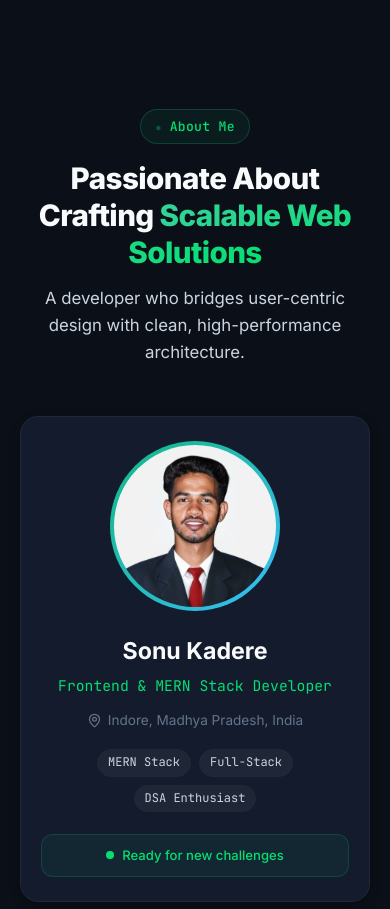
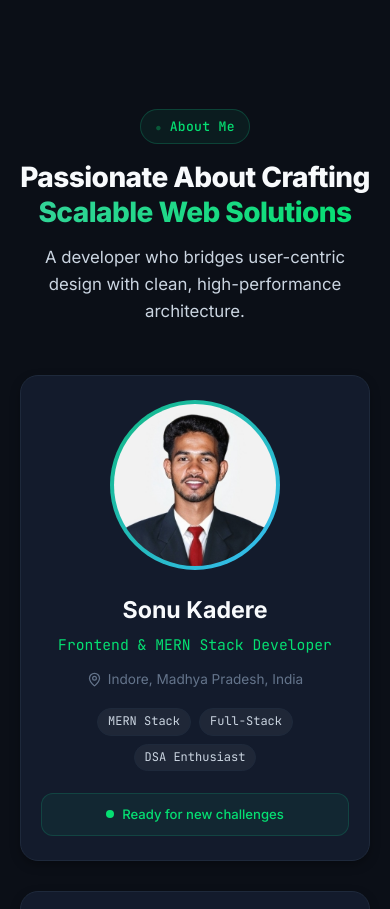
Before and after one commit to sonukadere/Portfolio, a React (Vite) app: page / in a window 390 px wide. Shown: the part 1608-2517 px from the top of the page. Built offline with nearby package versions, Linux system fonts and the light colour scheme.

Commit message:
style(about): keep 'Passionate About Crafting Scalable Web Solutions' on a single line

```diff
--- a/src/components/About.css
+++ b/src/components/About.css
@@ -1,3 +1,19 @@
+.about-section .section-header {
+  max-width: 960px;
+}
+
+.about-section .section-title {
+  white-space: nowrap;
+  font-size: clamp(1.5rem, 2.35vw, 2.25rem);
+}
+
+@media (max-width: 768px) {
+  .about-section .section-title {
+    white-space: normal;
+    font-size: 1.75rem;
+  }
+}
+
 .about-grid {
   display: grid;
   grid-template-columns: 360px 1fr;
```
